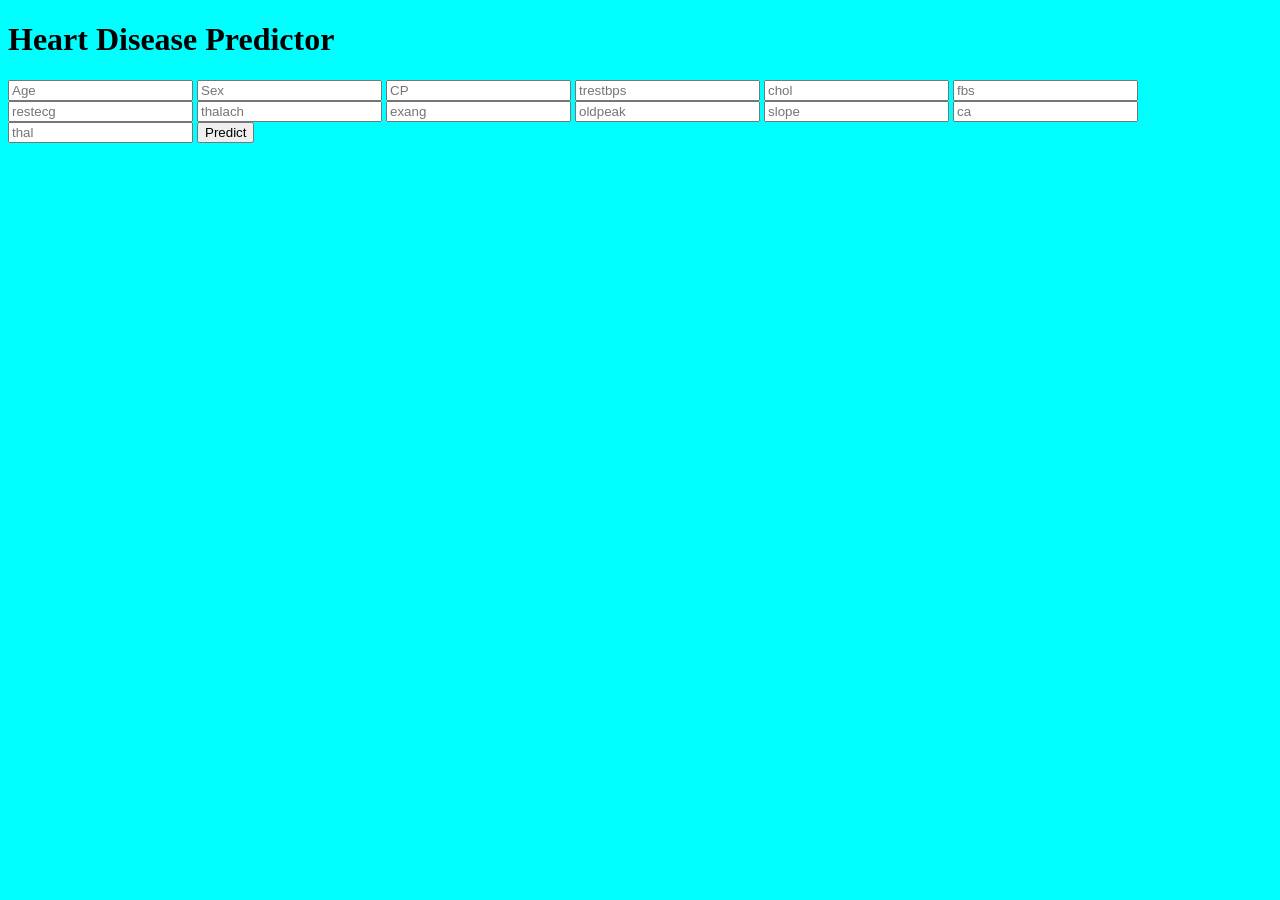
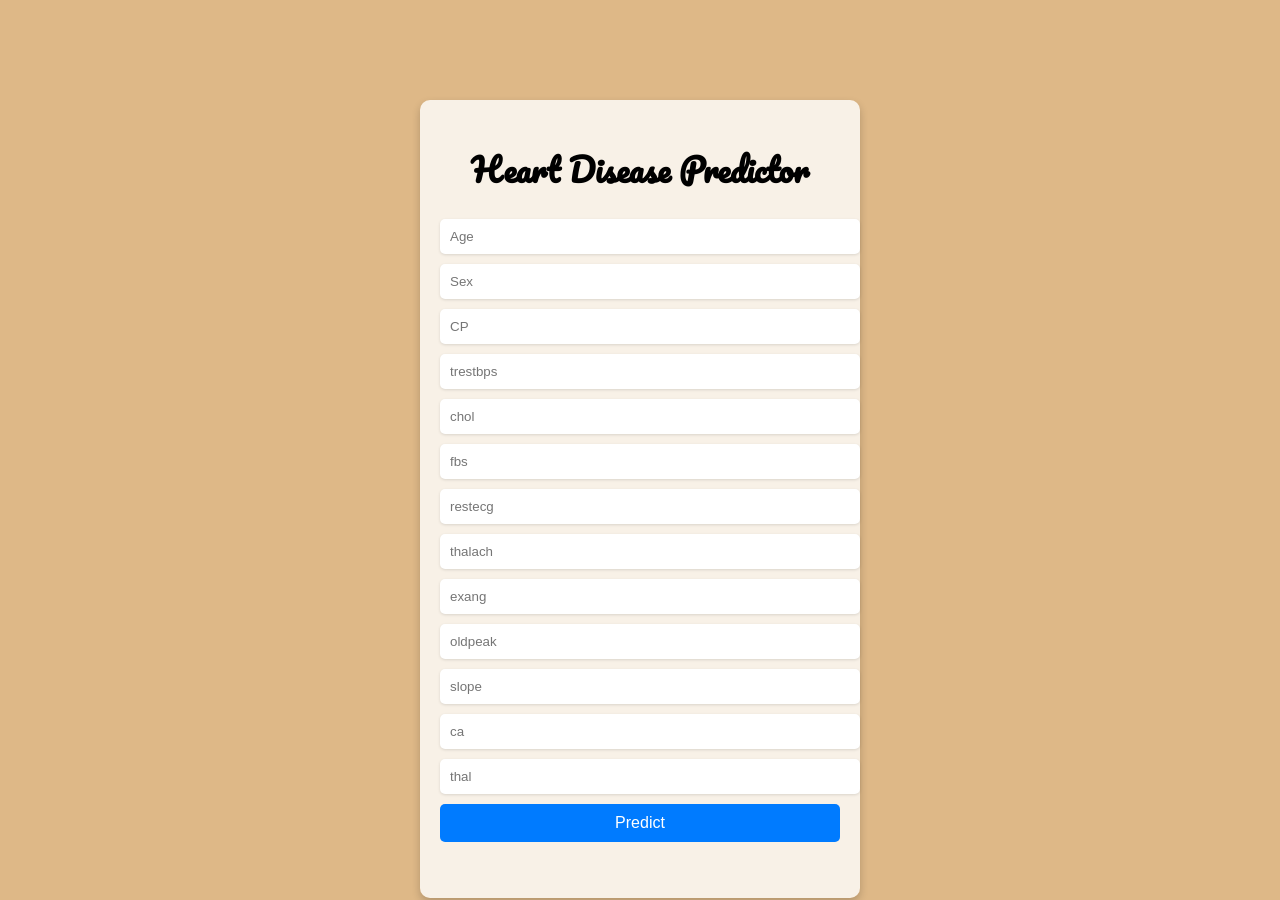
Before and after one commit to Padala-Varun/Heart-Disease-Predictor-ML-PROJECT-, a Flask app: page / in a window 1280 px wide. Before the commit the page ends 143 px from the top, so only its background shows below. Run offline with Flask 3, Linux system fonts and the light colour scheme.

Commit message:
Update index.html

```diff
--- a/templates/index.html
+++ b/templates/index.html
@@ -1,42 +1,134 @@
 <!DOCTYPE html>
-<html >
-<!--From https://codepen.io/frytyler/pen/EGdtg-->
+<html>
   <head>
-  <meta charset="UTF-8">
+    <meta charset="UTF-8" />
     <title>ML API</title>
-  <link href='https://fonts.googleapis.com/css?family=Pacifico' rel='stylesheet' type='text/css'>
-<link href='https://fonts.googleapis.com/css?family=Arimo' rel='stylesheet' type='text/css'>
-<link href='https://fonts.googleapis.com/css?family=Hind:300' rel='stylesheet' type='text/css'>
-<link href='https://fonts.googleapis.com/css?family=Open+Sans+Condensed:300' rel='stylesheet' type='text/css'>
+    <link
+      href="https://fonts.googleapis.com/css?family=Pacifico"
+      rel="stylesheet"
+      type="text/css"
+    />
+    <link
+      href="https://fonts.googleapis.com/css?family=Arimo"
+      rel="stylesheet"
+      type="text/css"
+    />
+    <link
+      href="https://fonts.googleapis.com/css?family=Hind:300"
+      rel="stylesheet"
+      type="text/css"
+    />
+    <link
+      href="https://fonts.googleapis.com/css?family=Open+Sans+Condensed:300"
+      rel="stylesheet"
+      type="text/css"
+    />
+    <style>
+      body {
+        background-color: burlywood;
 
+        background-size: cover;
+        background-position: center;
+        background-repeat: no-repeat;
+        height: 100vh;
+        margin: 0;
+        font-family: "Arimo", sans-serif;
+      }
+
+      .login {
+        background: rgba(255, 255, 255, 0.8);
+        padding: 20px;
+        max-width: 400px;
+        margin: 100px auto;
+        border-radius: 10px;
+        box-shadow: 0 4px 8px rgba(0, 0, 0, 0.2);
+      }
+
+      h1 {
+        font-family: "Pacifico", cursive;
+      }
+
+      input {
+        display: block;
+        width: 100%;
+        padding: 10px;
+        margin-bottom: 10px;
+        border: none;
+        border-radius: 5px;
+        box-shadow: 0 1px 3px rgba(0, 0, 0, 0.12);
+      }
+
+      button {
+        width: 100%;
+        padding: 10px;
+        background-color: #007bff;
+        border: none;
+        color: white;
+        border-radius: 5px;
+        font-size: 16px;
+        cursor: pointer;
+      }
+
+      button:hover {
+        background-color: #0056b3;
+      }
+    </style>
   </head>
 
-<body style="background-color: aqua;">
-
+  <body>
     <div class="login">
-	<h1>Heart Disease Predictor</h1>
-      <form action="{{ url_for('predict')}}"method="post">
+      <h1 style="text-align: center">Heart Disease Predictor</h1>
+      <form action="{{ url_for('predict')}}" method="post">
         <input type="text" name="Age" placeholder="Age" required="required" />
         <input type="text" name="Sex" placeholder="Sex" required="required" />
         <input type="text" name="CP" placeholder="CP" required="required" />
-      <input type="text" name="trestbps" placeholder="trestbps" required="required" />
+        <input
+          type="text"
+          name="trestbps"
+          placeholder="trestbps"
+          required="required"
+        />
         <input type="text" name="chol" placeholder="chol" required="required" />
         <input type="text" name="fbs" placeholder="fbs" required="required" />
-      <input type="text" name="restecg" placeholder="restecg" required="required" />
-      <input type="text" name="thalach" placeholder="thalach" required="required" />
-      <input type="text" name="exang" placeholder="exang" required="required" />
-      <input type="text" name="oldpeak" placeholder="oldpeak" required="required" />
-      <input type="text" name="slope" placeholder="slope" required="required" />
+        <input
+          type="text"
+          name="restecg"
+          placeholder="restecg"
+          required="required"
+        />
+        <input
+          type="text"
+          name="thalach"
+          placeholder="thalach"
+          required="required"
+        />
+        <input
+          type="text"
+          name="exang"
+          placeholder="exang"
+          required="required"
+        />
+        <input
+          type="text"
+          name="oldpeak"
+          placeholder="oldpeak"
+          required="required"
+        />
+        <input
+          type="text"
+          name="slope"
+          placeholder="slope"
+          required="required"
+        />
         <input type="text" name="ca" placeholder="ca" required="required" />
         <input type="text" name="thal" placeholder="thal" required="required" />
-      <button type="submit" class="btn btn-primary btn-block btn-large">Predict</button>
+        <button type="submit" class="btn btn-primary btn-block btn-large">
+          Predict
+        </button>
       </form>
-   <br>
-   <br>
+      <br />
+      <br />
       {{ prediction_text }}
-
     </div>
-
-
   </body>
 </html>
```
Lines whose indentation alone changed are shown as unchanged.
